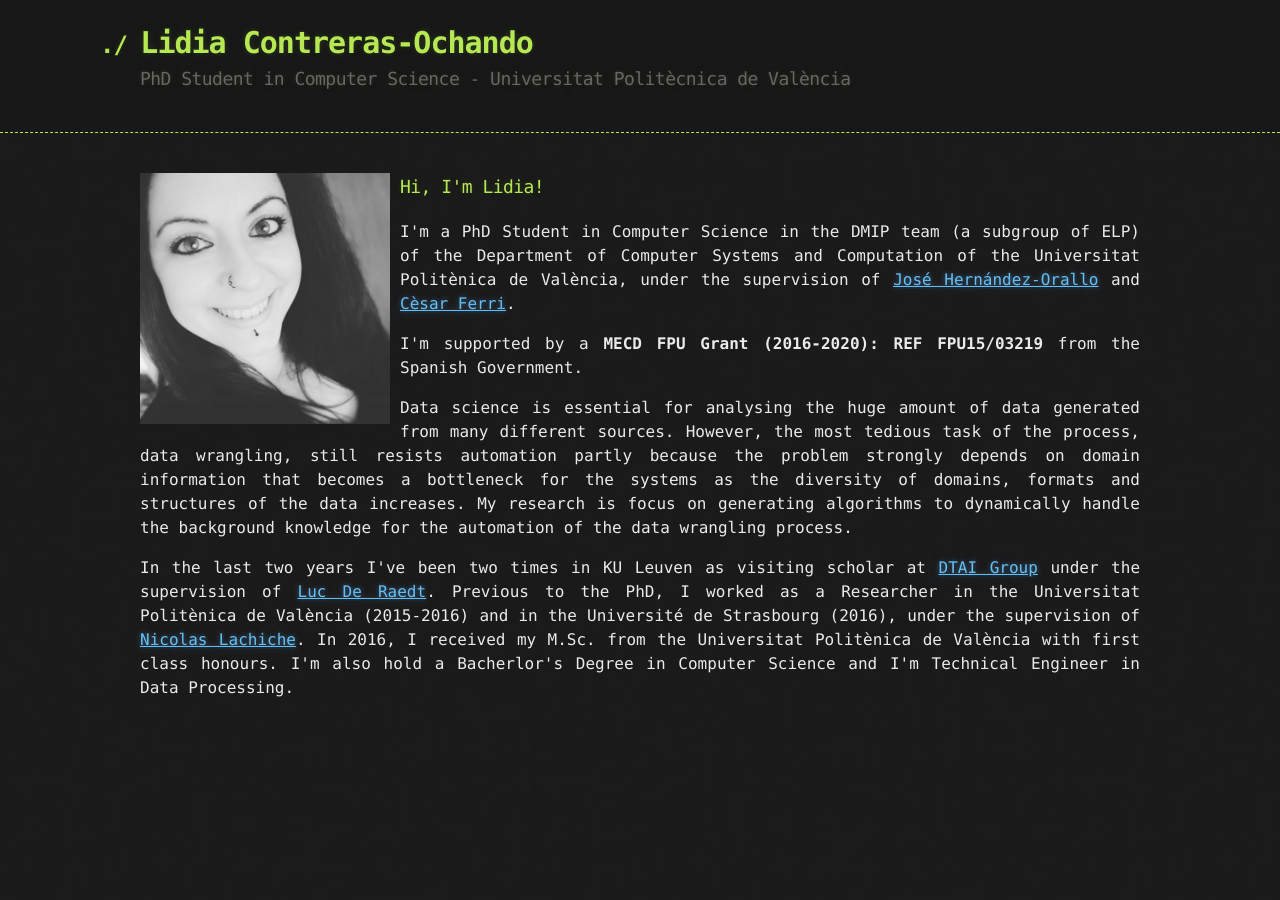
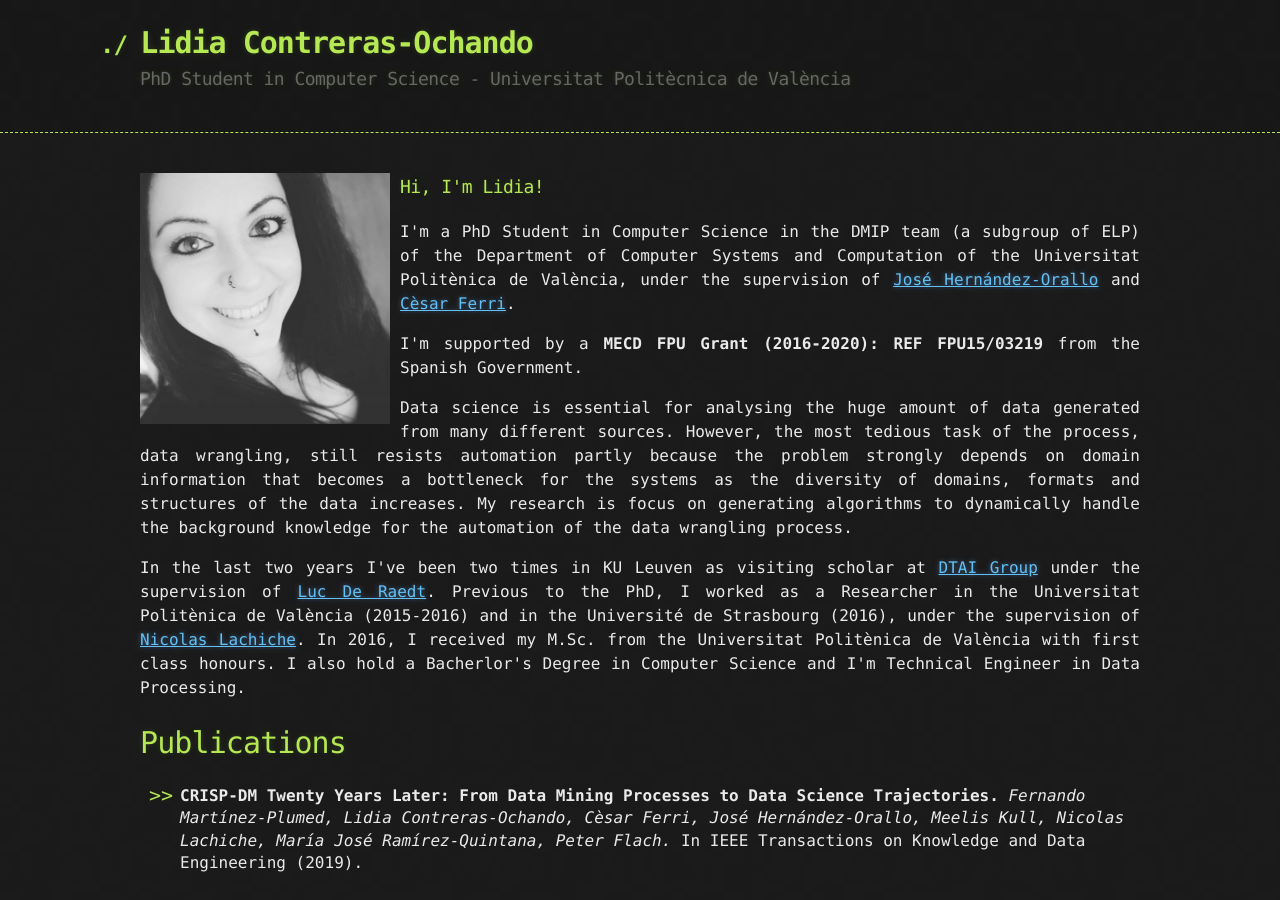
Before and after one commit to liconoc/liconoc.github.io, a Jekyll site: the page built from index.md, in a window 1280 px wide. Built offline with Jekyll 4.4.1, drawn with Linux system fonts in a browser that asks for light colours.

Commit message:
Update liconoc.html

```diff
--- a/_layouts/liconoc.html
+++ b/_layouts/liconoc.html
@@ -26,6 +26,14 @@
 		#about{
 			margin-bottom:5px;
 		}
+
+		.paper_title{
+			font-weight:bold;
+		}
+
+		.paper_authors{
+			font-style:italic;
+		}
 	</style>
 
 {% seo %}
@@ -51,7 +59,6 @@
 
 			<section id="about">
 
-
 				<img id="foto" src="images/lidia2.png" >
 				<h3>Hi, I'm Lidia!</h3>
 
@@ -62,13 +69,22 @@
 			</section>
 
 			<section id="resume">
-			<p> Data science is essential for analysing the huge amount of data generated from many different sources. However, the most tedious task of the process, data wrangling, still resists automation partly because the problem strongly depends on domain information that becomes a bottleneck for the systems as the diversity of domains, formats and structures of the data increases. My research is focus on generating algorithms to dynamically handle the background knowledge for the automation of the data wrangling process.</p>
 
+				<p> Data science is essential for analysing the huge amount of data generated from many different sources. However, the most tedious task of the process, data wrangling, still resists automation partly because the problem strongly depends on domain information that becomes a bottleneck for the systems as the diversity of domains, formats and structures of the data increases. My research is focus on generating algorithms to dynamically handle the background knowledge for the automation of the data wrangling process.</p>
 
+				<p>In the last two years I've been two times in KU Leuven as visiting scholar at <a href="https://dtai.cs.kuleuven.be/" target="_blank">DTAI Group</a> under the supervision of <a href="https://wms.cs.kuleuven.be/people/lucderaedt/" target="_blank">Luc De Raedt</a>. Previous to the PhD, I worked as a Researcher in the Universitat Politènica de València (2015-2016) and in the Université de Strasbourg (2016), under the supervision of <a href="https://sdc.icube.unistra.fr/en/index.php/Nicolas_Lachiche" target="_blank">Nicolas Lachiche</a>. In 2016, I received my M.Sc. from the Universitat Politènica de València with first class honours.  I also hold a Bacherlor's Degree in Computer Science and I'm Technical Engineer in Data Processing. <p>
 
-					<p>In the last two years I've been two times in KU Leuven as visiting scholar at <a href="https://dtai.cs.kuleuven.be/" target="_blank">DTAI Group</a> under the supervision of <a href="https://wms.cs.kuleuven.be/people/lucderaedt/" target="_blank">Luc De Raedt</a>. Previous to the PhD, I worked as a Researcher in the Universitat Politènica de València (2015-2016) and in the Université de Strasbourg (2016), under the supervision of <a href="https://sdc.icube.unistra.fr/en/index.php/Nicolas_Lachiche" target="_blank">Nicolas Lachiche</a>. In 2016, I received my M.Sc. from the Universitat Politènica de València with first class honours.  I'm also hold a Bacherlor's Degree in Computer Science and I'm Technical Engineer in Data Processing. <p>
 			</section>
 
+			<section id="publications">
+
+				<h1>Publications</h1>
+
+				<ul>
+					<li> <span class="paper_title">CRISP-DM Twenty Years Later: From Data Mining Processes to Data Science Trajectories.</span> <span class="paper_authors">Fernando Martínez-Plumed, Lidia Contreras-Ochando, Cèsar Ferri, José Hernández-Orallo, Meelis Kull, Nicolas Lachiche, María José Ramírez-Quintana, Peter Flach.</span> In IEEE Transactions on Knowledge and Data Engineering (2019).</li>
+				</ul>
+
+			</section>
 
       </section>
     </div>
```
